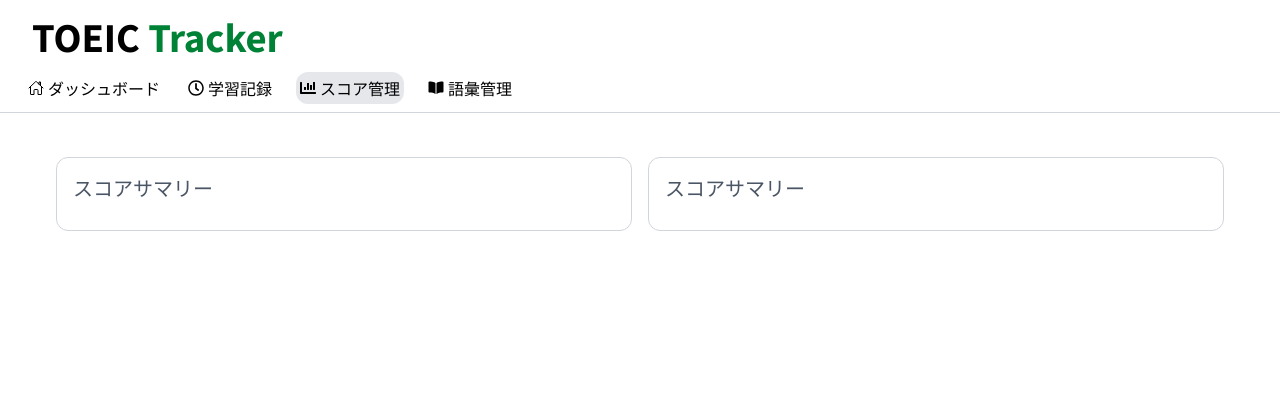
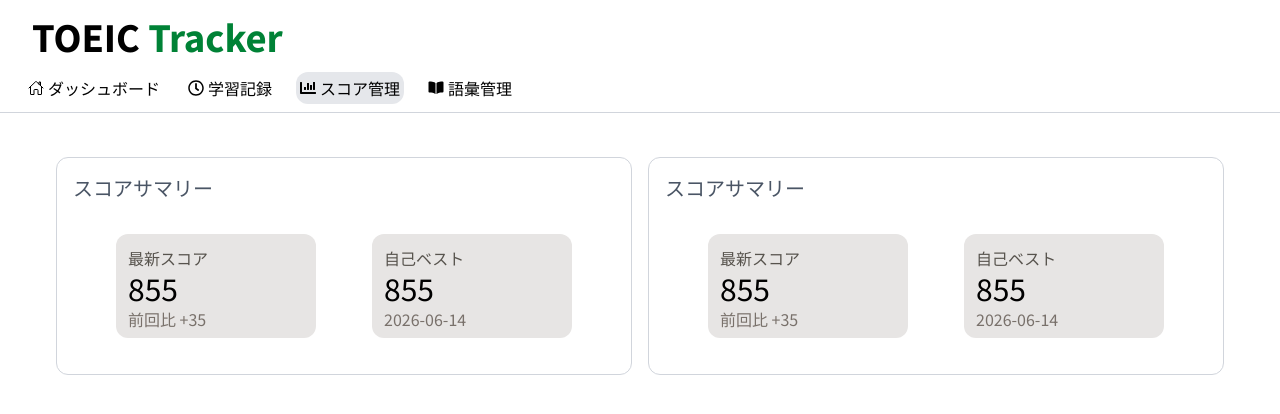
Before and after one commit to k-tomida/toeic-tracker, a React (Vite) app in the folder frontend/: page /scores in a window 1280 px wide. Shown: the top 414 px of the page. Built offline with nearby package versions, Linux system fonts and the light colour scheme.

Commit message:
WIP: ダミーのuserデータの追加

```diff
--- a/frontend/src/components/home/GoalProgress.tsx
+++ b/frontend/src/components/home/GoalProgress.tsx
@@ -1,3 +1,4 @@
+import { dummyUser } from "../../data/dummyUser"
 import { ProgressBar } from "../../ui/ProgressBar"
 import { calcBestScore } from "../../utils/calcScore"
 
@@ -7,11 +8,11 @@
         <div className="bg-white rounded-xl p-4 m-10 border border-gray-300">
             <p className="mb-3 text-xl font-medium text-gray-600">目標スコア達成率</p>
             <div className="flex justify-between items-end">
-                <span className="ml-4 text-5xl">{total} <span className="text-xl text-gray-500">/ {900}</span></span>
+                <span className="ml-4 text-5xl">{total} <span className="text-xl text-gray-500">/ {dummyUser.targetScore}</span></span>
                 <span className="mr-4 text-gray-500">あと<span className="text-xl text-black">{900 - total}点</span></span>
             </div>
             <div className="m-4">
-                <ProgressBar current={total} target={900} barHeight="h-5" />
+                <ProgressBar current={total} target={dummyUser.targetScore} barHeight="h-5" />
                 <div className="flex justify-between mt-2">
                     <span className="text-gray-500">0</span>
                     <span className="text-2xl">{Math.round((total / 900) * 100)}%</span>
--- a/frontend/src/components/score/ScoreSummay.tsx
+++ b/frontend/src/components/score/ScoreSummay.tsx
@@ -1,10 +1,18 @@
+import { KpiCard } from "../../modules/KpiCard";
+import { calcBestScoreAndDate, calcScoreByNumber } from "../../utils/calcScore";
+
 export const ScoreSummary = () => {
+    const scoreDiff = calcScoreByNumber(0) - calcScoreByNumber(1);
+    const scoreDiffStr = scoreDiff >= 0 ? `+${scoreDiff}` : `${scoreDiff}`;
+    const [bestScore, bestScoreDate] = calcBestScoreAndDate();
+
     return (
         <div className="bg-white rounded-xl p-4 border border-gray-300 flex-1 min-w-[400px]">
             <h2 className="mb-3 text-xl font-medium text-gray-600">スコアサマリー</h2>
             <div>
                 <div className="flex mx-auto justify-center flex-wrap xl:gap-8">
-
+                    <KpiCard title={<span>最新スコア</span>} value={calcScoreByNumber(0)} sub={`前回比 ${scoreDiffStr}`} />
+                    <KpiCard title={<span>自己ベスト</span>} value={bestScore} sub={bestScoreDate} />
                 </div>
                 <div className="flex mx-auto justify-center flex-wrap xl:gap-8">
 
--- /dev/null
+++ b/frontend/src/data/dummyUser.ts
@@ -0,0 +1,8 @@
+import type { userType } from "../types/userType";
+
+export const dummyUser: userType = {
+    id: "1",
+    name: "Kenta",
+    email: "kenta@example.com",
+    targetScore: 900,
+};
--- /dev/null
+++ b/frontend/src/types/userType.ts
@@ -0,0 +1,6 @@
+export type userType = {
+    id: string;
+    name: string;
+    email: string;
+    targetScore: number;
+};
--- a/frontend/src/utils/calcScore.ts
+++ b/frontend/src/utils/calcScore.ts
@@ -26,3 +26,17 @@
 
     return [bestListening, bestReading, bestTotal];
 };
+
+export const calcBestScoreAndDate = (): [number, string] => {
+    let best = 0;
+    let date = "";
+    dummyScoreData.forEach((d) => {
+        const total = calcTotalScore(d.listening, d.reading);
+        if (total > best) {
+            best = total;
+            date = d.examDate
+        }
+    });
+
+    return [best, date];
+}
```
